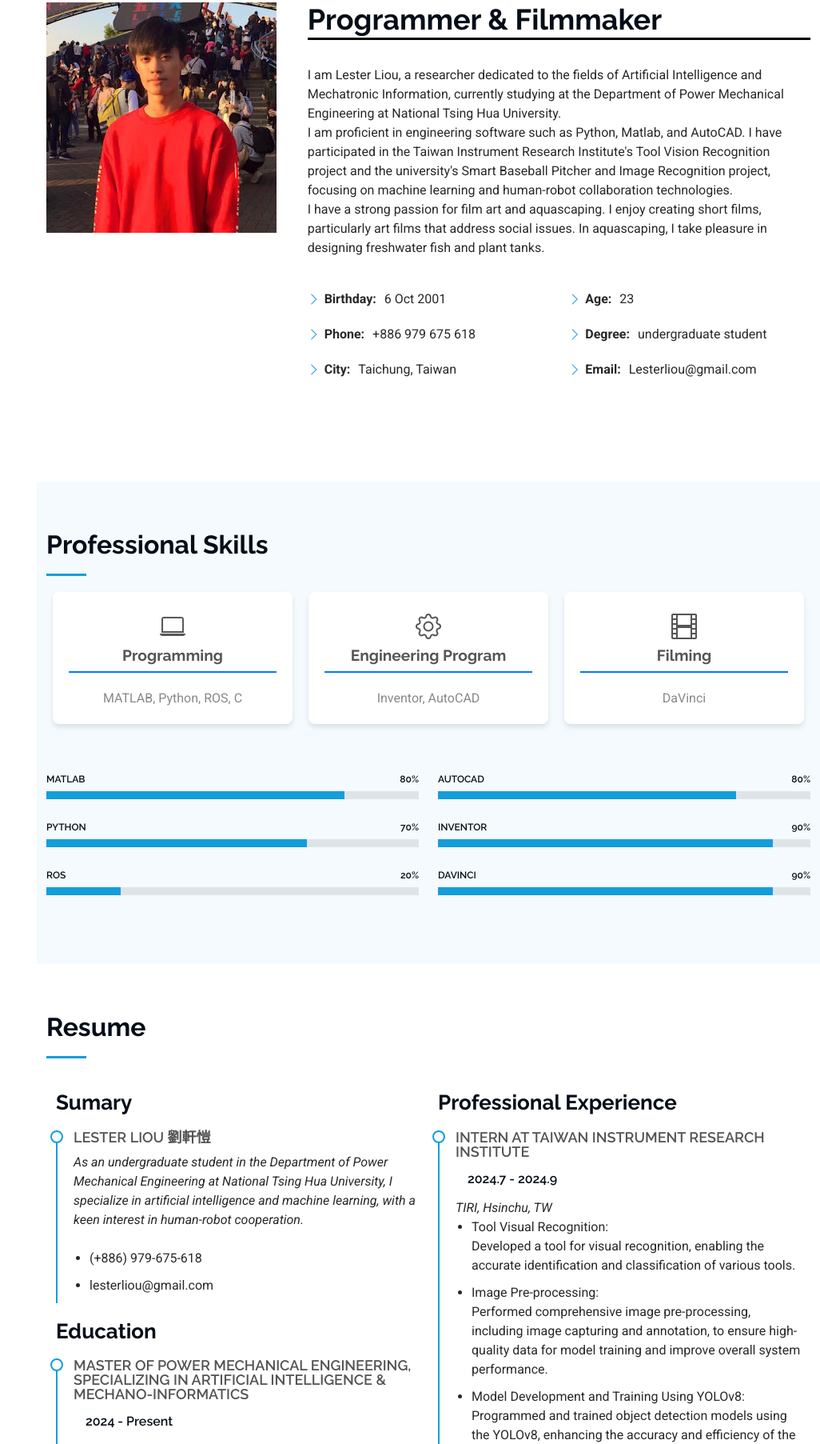
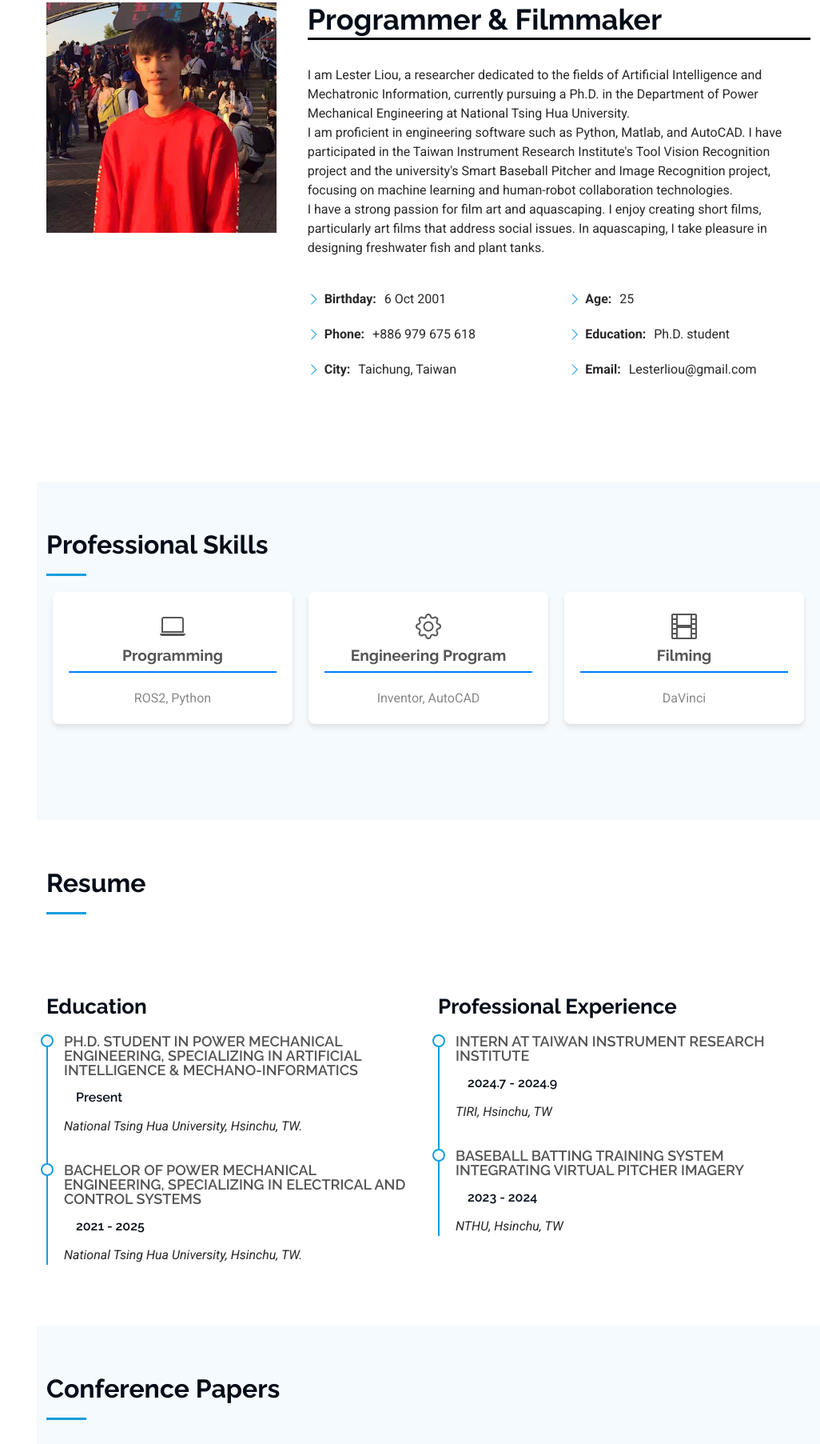
Before and after one commit to LesterLiou/LesterLiou.github.io, a plain HTML site: page index.html in a window 1280 px wide. Shown: the part 995-2800 px from the top of the page at 80% size, without its empty margins (254-1280 px from the left). Drawn offline with Linux system fonts and the light colour scheme.

Commit message:
20261030

```diff
--- a/index.html
+++ b/index.html
@@ -5,7 +5,7 @@
   <meta charset="utf-8">
   <meta content="width=device-width, initial-scale=1.0" name="viewport">
   <title>NTHU Lester Liou</title>
-  <meta content="" name="description">
+  <meta content="Lester Liou is a Ph.D. student in Power Mechanical Engineering at National Tsing Hua University, researching artificial intelligence and robotics." name="description">
   <meta content="" name="keywords">
 
   <!-- Favicons -->
@@ -62,6 +62,8 @@
         <li><a href="#hero" class="active"><i class="bi bi-house navicon"></i>Home</a></li>
         <li><a href="#about"><i class="bi bi-person navicon"></i> About</a></li>
         <li><a href="#resume"><i class="bi bi-file-earmark-text navicon"></i> Resume</a></li>
+        <li><a href="#publications"><i class="bi bi-journal-text navicon"></i> Conference Papers</a></li>
+        <li><a href="#achievements"><i class="bi bi-trophy navicon"></i> Other Achievements</a></li>
         <li><a href="#contact"><i class="bi bi-envelope navicon"></i> Contact</a></li>
       </ul>
     </nav>
@@ -77,7 +79,7 @@
 
       <div class="container" data-aos="fade-up" data-aos-delay="100">
         <h2>Lester Liou</h2>
-        <p> I'm <span class="typed" data-typed-items=" Programmer, Engineer, Filmmaker, Photographer">Designer</span><span class="typed-cursor typed-cursor--blink" aria-hidden="true"></span><span class="typed-cursor typed-cursor--blink" aria-hidden="true"></span></p>
+        <p> I'm <span class="typed" data-typed-items="Ph.D. Student, Programmer, Engineer, Filmmaker, Photographer">Ph.D. Student</span><span class="typed-cursor typed-cursor--blink" aria-hidden="true"></span><span class="typed-cursor typed-cursor--blink" aria-hidden="true"></span></p>
       </div>
 
     </section><!-- /Hero Section -->
@@ -100,7 +102,7 @@
           <div class="col-lg-8 content">
             <h2 style="font-size: 36px; border-bottom: 3px solid #000;">Programmer &amp; Filmmaker</h2>
 
-              <p><br>I am Lester Liou, a researcher dedicated to the fields of Artificial Intelligence and Mechatronic Information, currently studying at the Department of Power Mechanical Engineering at National Tsing Hua University.
+              <p><br>I am Lester Liou, a researcher dedicated to the fields of Artificial Intelligence and Mechatronic Information, currently pursuing a Ph.D. in the Department of Power Mechanical Engineering at National Tsing Hua University.
            <br>I am proficient in engineering software such as Python, Matlab, and AutoCAD. I have participated in the Taiwan Instrument Research Institute's Tool Vision Recognition project and the university's Smart Baseball Pitcher and Image Recognition project, focusing on machine learning and human-robot collaboration technologies.
           <br>I have a strong passion for film art and aquascaping. I enjoy creating short films, particularly art films that address social issues. In aquascaping, I take pleasure in designing freshwater fish and plant tanks.
             </p><br>
@@ -114,8 +116,8 @@
               </div>
               <div class="col-lg-6">
                 <ul>
-                  <li><i class="bi bi-chevron-right"></i> <strong>Age:</strong> <span>23</span></li>
-                  <li><i class="bi bi-chevron-right"></i> <strong>Degree:</strong> <span>undergraduate student</span></li>
+                  <li><i class="bi bi-chevron-right"></i> <strong>Age:</strong> <span>25</span></li>
+                  <li><i class="bi bi-chevron-right"></i> <strong>Education:</strong> <span>Ph.D. student</span></li>
                   <li><i class="bi bi-chevron-right"></i> <strong>Email:</strong> <span>Lesterliou@gmail.com</span></li>
                 </ul>
               </div>
@@ -131,7 +133,6 @@
     </section><!-- /About Section -->
 
 
-    </section><!-- /Stats Section -->
 
     <!-- Skills Section -->
     <section id="skills" class="skills section light-background">
@@ -146,7 +147,7 @@
     <div class="skill-item">
       <i class="bi bi-laptop"></i>
       <h2>Programming</h2>
-      <p>MATLAB, Python, ROS, C</p>
+      <p>ROS2, Python</p>
     </div>
 
     <div class="skill-item">
@@ -164,64 +165,6 @@
 
       </div><!-- End Section Title -->
 
-      <div class="container" data-aos="fade-up" data-aos-delay="100">
-
-        <div class="row skills-content skills-animation">
-
-          <div class="col-lg-6">
-
-            <div class="progress">
-              <span class="skill"><span>Matlab</span> <i class="val">80%</i></span>
-              <div class="progress-bar-wrap">
-                <div class="progress-bar" role="progressbar" aria-valuenow="80" aria-valuemin="0" aria-valuemax="100"></div>
-              </div>
-            </div><!-- End Skills Item -->
-
-            <div class="progress">
-              <span class="skill"><span>Python</span> <i class="val">70%</i></span>
-              <div class="progress-bar-wrap">
-                <div class="progress-bar" role="progressbar" aria-valuenow="70" aria-valuemin="0" aria-valuemax="100"></div>
-              </div>
-            </div><!-- End Skills Item -->
-
-            <div class="progress">
-              <span class="skill"><span>ROS</span> <i class="val">20%</i></span>
-              <div class="progress-bar-wrap">
-                <div class="progress-bar" role="progressbar" aria-valuenow="20" aria-valuemin="0" aria-valuemax="100"></div>
-              </div>
-            </div><!-- End Skills Item -->
-
-          </div>
-
-          <div class="col-lg-6">
-
-            <div class="progress">
-              <span class="skill"><span>AutoCAD</span> <i class="val">80%</i></span>
-              <div class="progress-bar-wrap">
-                <div class="progress-bar" role="progressbar" aria-valuenow="80" aria-valuemin="0" aria-valuemax="100"></div>
-              </div>
-            </div><!-- End Skills Item -->
-
-            <div class="progress">
-              <span class="skill"><span>Inventor</span> <i class="val">90%</i></span>
-              <div class="progress-bar-wrap">
-                <div class="progress-bar" role="progressbar" aria-valuenow="90" aria-valuemin="0" aria-valuemax="100"></div>
-              </div>
-            </div><!-- End Skills Item -->
-
-            <div class="progress">
-              <span class="skill"><span>DaVinci</span> <i class="val">90%</i></span>
-              <div class="progress-bar-wrap">
-                <div class="progress-bar" role="progressbar" aria-valuenow="90" aria-valuemin="0" aria-valuemax="100"></div>
-              </div>
-            </div><!-- End Skills Item -->
-
-          </div>
-
-        </div>
-
-      </div>
-
     </section><!-- /Skills Section -->
 
     <!-- Resume Section -->
@@ -230,30 +173,17 @@
       <!-- Section Title -->
       <div class="container section-title" data-aos="fade-up">
         <h2>Resume</h2>
-        <p></p>
-   <!-- End Section Title -->
+      </div><!-- End Section Title -->
 
       <div class="container">
 
         <div class="row">
 
           <div class="col-lg-6" data-aos="fade-up" data-aos-delay="100">
-            <h3 class="resume-title">Sumary</h3>
-
-            <div class="resume-item pb-0">
-              <h4>Lester Liou 劉軒愷</h4>
-              <p><em>As an undergraduate student in the Department of Power Mechanical Engineering at National Tsing Hua University, I specialize in artificial intelligence and machine learning, with a keen interest in human-robot cooperation.</em></p>
-              <ul>
-                <br>
-                <li>(+886) 979-675-618</li>
-                <li>lesterliou@gmail.com</li>
-              </ul>
-            </div><!-- Edn Resume Item -->
-
             <h3 class="resume-title">Education</h3>
             <div class="resume-item">
-              <h4>Master of Power Mechanical Engineering, specializing in Artificial Intelligence &amp; Mechano-Informatics</h4>
-              <h5>2024 - Present</h5>
+              <h4>Ph.D. Student in Power Mechanical Engineering, specializing in Artificial Intelligence &amp; Mechano-Informatics</h4>
+              <h5>Present</h5>
               <p><em>National Tsing Hua University, Hsinchu, TW.</em></p>
 
             </div><!-- Edn Resume Item -->
@@ -272,28 +202,12 @@
               <h4>Intern at Taiwan Instrument Research Institute</h4>
               <h5>2024.7 - 2024.9</h5>
               <p><em> TIRI, Hsinchu, TW</em></p>
-              <ul>
-                <li>Tool Visual Recognition:<br>
-                  Developed a tool for visual recognition, enabling the accurate identification and classification of various tools.</li>
-                <li>Image Pre-processing:<br>
-                  Performed comprehensive image pre-processing, including image capturing and annotation, to ensure high-quality data for model training and improve overall system performance.</li>
-                <li>Model Development and Training Using YOLOv8:<br>
-                  Programmed and trained object detection models using the YOLOv8, enhancing the accuracy and efficiency of the visual recognition system.</li>
-              </ul>
             </div><!-- Edn Resume Item -->
 
             <div class="resume-item">
               <h4>Baseball Batting Training System Integrating Virtual Pitcher Imagery</h4>
               <h5>2023 - 2024</h5>
               <p><em>NTHU, Hsinchu, TW</em></p>
-              <ul>
-                <li>Virtual Pitcher Imagery System Integration:<br>
-                  Developed a virtual pitcher imagery system integrated with a pitching machine to simulate realistic pitching scenarios for training purposes.</li>
-                <li>Machine Learning-Based Pitch Trajectory Simulation: <br>
-                  Simulated and established pitcher pitch trajectories using machine learning techniques, enhancing the realism and variability of virtual pitching simulations.</li>
-                <li>Adaptive Projection Screen Mechanism Design:<br>
-                  Designed a projection screen mechanism that moves in tandem with the pitching position, ensuring accurate alignment and synchronization between virtual imagery and the physical pitching machine.</li>
-              </ul>
             </div><!-- Edn Resume Item -->
 
           </div>
@@ -302,12 +216,47 @@
 
       </div>
 
+    </section><!-- /Resume Section -->
+
+    <!-- Publications Section -->
+    <section id="publications" class="resume section light-background">
+      <div class="container section-title" data-aos="fade-up">
+        <h2>Conference Papers</h2>
+      </div>
+      <div class="container" data-aos="fade-up" data-aos-delay="100">
+        <div class="resume-item">
+          <p>[C1] Hsuan-Kai Liou, X. C. Zhang, Y.-T. Lai, Ching-I Huang, C. Yeh, Y. Lin, &ldquo;Promptable Open-Vocabulary UAV Event Perception for Search and Rescue,&rdquo; in <em>IEEE International Conference on Safety, Security, and Rescue Robotics (SSRR)</em>, 2026.</p>
+        </div>
+        <div class="resume-item">
+          <p>[C2] Hsuan-Kai Liou, Ching-I Huang, &ldquo;Immersive Teleoperation System for National Defense,&rdquo; in <em>CSME</em>, 2025, Paper No. CA01-1234.</p>
+        </div>
+        <div class="resume-item">
+          <p>[C3] Hsuan-Kai Liou, Ching-I Huang, &ldquo;Vision&mdash;Tactile Encoding and Quantitative Analysis of Force Signals for Contact-Rich Manipulation,&rdquo; in <em>The 4th International Conference on Theoretical and Applied Mechanics (CTAM)</em>, 2025.</p>
+        </div>
+      </div>
+    </section><!-- /Publications Section -->
+
+    <!-- Achievements Section -->
+    <section id="achievements" class="resume section">
+      <div class="container section-title" data-aos="fade-up">
+        <h2>Other Achievements</h2>
+      </div>
+      <div class="container" data-aos="fade-up" data-aos-delay="100">
+        <div class="resume-item">
+          <h4>Poster Award</h4>
+          <h5>2025</h5>
+          <p>21st Military Operations Research and Modeling Simulation Forum</p>
+        </div>
+      </div>
+    </section><!-- /Achievements Section -->
+
     <!-- Contact Section -->
     <section id="contact" class="contact section">
 
       <!-- Section Title -->
       <div class="container section-title" data-aos="fade-up">
         <h2>Contact</h2>
+      </div><!-- End Section Title -->
 
 
       <div class="container" data-aos="fade-up" data-aos-delay="100">
@@ -352,6 +301,8 @@
     </section><!-- /Contact Section -->
 
 
+  </main>
+
   <!-- Scroll Top -->
   <a href="#" id="scroll-top" class="scroll-top d-flex align-items-center justify-content-center"><i class="bi bi-arrow-up-short"></i></a>
 
```
